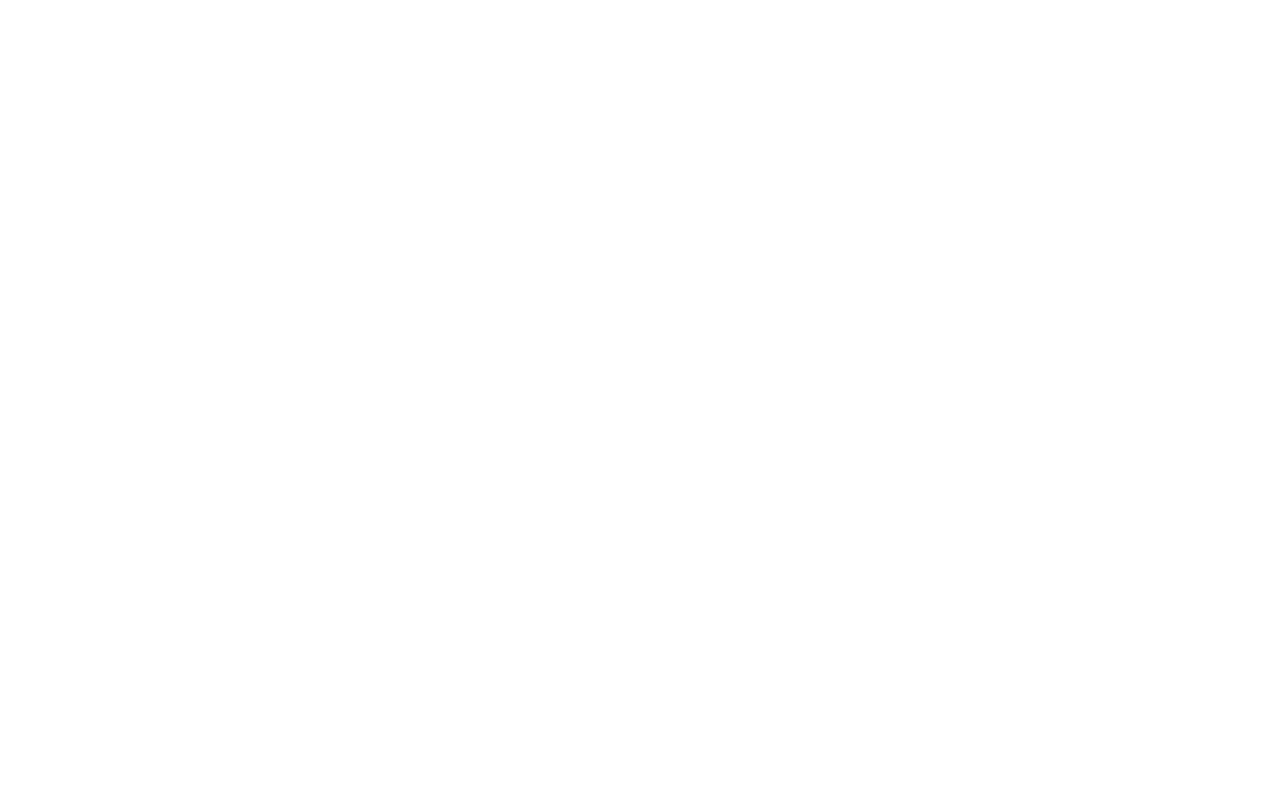
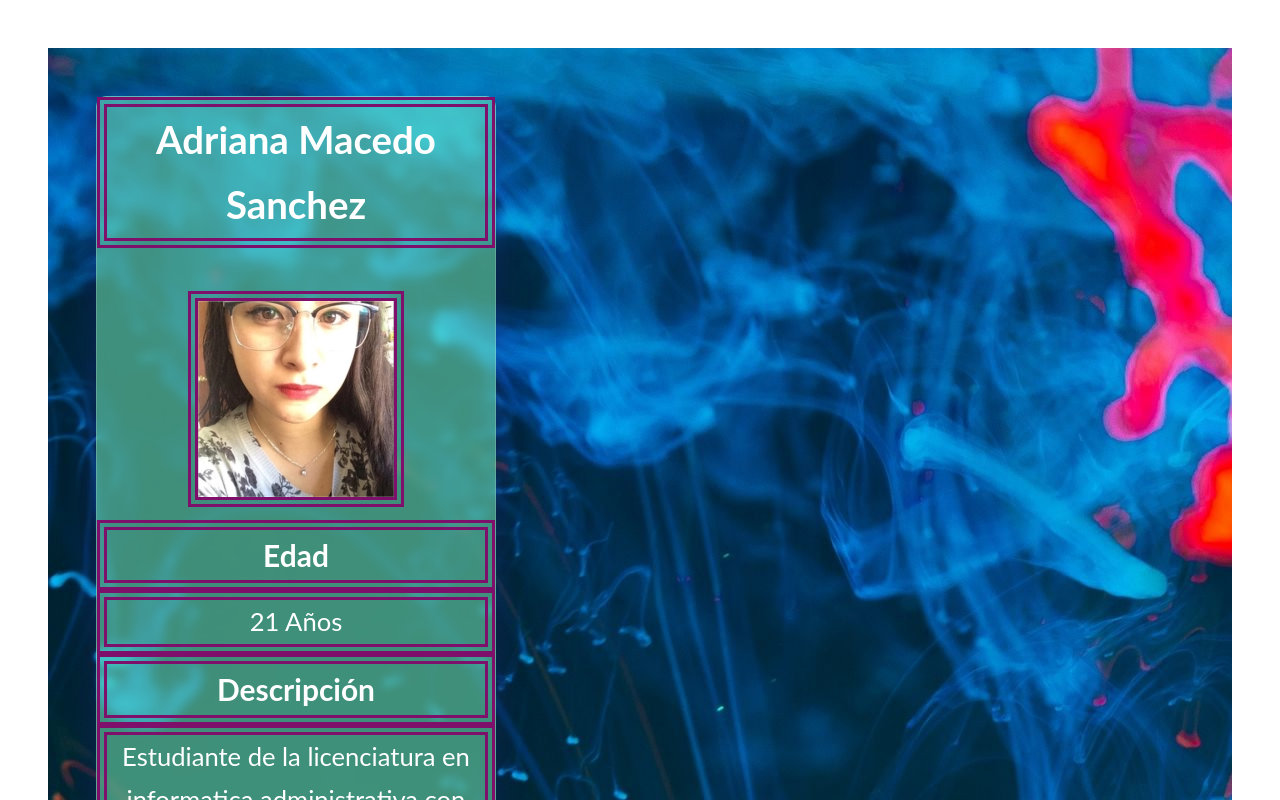
Before and after one commit to Pokihel/desarrollo_scrum, a React (Create React App) app in the folder proyecto1/: page / in a window 1280 px wide. Shown: the top 800 px of the page. Built offline with nearby package versions, Linux system fonts and the light colour scheme.

Commit message:
:lipstick: DevProfile

```diff
--- a/proyecto1/src/App.css
+++ b/proyecto1/src/App.css
@@ -62,3 +62,9 @@
     width: calc(2 * ((100% - 3 * 6rem) / 4) + 6rem); }
   .row .col-3-of-4 {
     width: calc(3 * ((100% - 3 * 6rem) / 4) +  (2 * 6rem)); }
+
+.Background{
+  width: "100%";
+  height: "100%";
+  background-image: url("components/DevProfile/Recursos/Fondo.jpg");
+}
--- a/proyecto1/src/App.js
+++ b/proyecto1/src/App.js
@@ -1,30 +1,18 @@
 import "./App.css";
 
-import Profile from "./components/Profile/Profile";
+import DevProfile from "./components/DevProfile/DevProfile";
+
+import Fondo from './components/DevProfile/Recursos/Fondo.jpg';
+
 
 function App() {
-  // const employees = [
-  //   {
-  //     name: "Julio Olvera",
-  //     stack: ["NodeJS", "React", "Sass"],
-  //     linkedin: "https://www.linkedin.com/in/julio-olvera-ortiz-b74737166/"
-  //   },
-  //{
-    //     name: "Julio Ortiz",
-    //     stack: ["NodeJS", "React", "Sass"],
-    //     linkedin: "https://www.linkedin.com/in/julio-olvera-ortiz-b74737166/"
-    //   },
-  // ];
   return (
+  <body className="Background">
     <div className="App">
 
-          {/* {employees.map((employee) => {
-            return <Profile name={employee.name} stack={employee.stack} linkedin={employee.linkedin}/>;
-          })} */}
-          {/* <Profile>
-            <h1>Soy el h1 children!</h1>
-          </Profile> */}
+      { <DevProfile/>}
     </div>
+  </body>
   );
 }
 
--- /dev/null
+++ b/proyecto1/src/components/DevProfile/DevProfile.css
@@ -0,0 +1,33 @@
+.card{
+    background: rgba(126, 251, 193, 0.50);
+    box-shadow: 0 8px 32px 0 rgba( 31, 38, 135, 0.37 );
+    backdrop-filter: blur( 4px );
+    -webkit-backdrop-filter: blur( 4px );
+    border-radius: 10px;
+    width: 400px;
+    border: 1px solid rgba( 255, 255, 255, 0.18 );
+}
+
+.DevProfileDescription{
+    border: rgb(126, 16, 107) 10px double;
+}
+
+p.DevProfileDescription{
+    color: white;
+}
+
+h3.DevProfileDescription{
+    color: white;
+}
+
+.DevProfileName{
+    border: rgb(126, 16, 107) 10px double;
+}
+
+h2.DevProfileName{
+    color: white;
+}
+
+.DevProfileImg{
+    border: rgb(126, 16, 107) 10px double;
+}
--- /dev/null
+++ b/proyecto1/src/components/DevProfile/DevProfile.js
@@ -0,0 +1,31 @@
+import "./DevProfile.css";
+import Foto from './Recursos/Foto.jpg';
+
+
+const DevProfile = (props) => {
+  return (
+    <div className="card">
+        <div>
+            <h2 className="DevProfileName">Adriana Macedo Sanchez</h2>{/*Nombre*/}
+            <br/>
+        </div>
+        <div>
+            <img className="DevProfileImg" src={Foto}/>{/*Imagen*/}
+        </div>
+        <div>
+            <h3 className="DevProfileDescription">Edad</h3>
+            <p className="DevProfileDescription">21 Años</p>
+            <h3 className="DevProfileDescription">Descripción</h3>
+            <p className="DevProfileDescription">Estudiante de la licenciatura en informatica administrativa con conocimientos en React, C++, Java y Ruby</p>{/*Descripción*/}
+            <h3 className="DevProfileDescription">Hobbies</h3>
+            <p className="DevProfileDescription">Joyería de resina, jardinería, sublimación, cuidado de animales domésticos</p>
+            <h3 className="DevProfileDescription">Experiencia laboral</h3>
+            <p className="DevProfileDescription">Ventas de mostrador<br/> Manejo de efectivo <br/> Manejo de inventarios</p>{/*Descripción*/}
+        </div>
+
+    </div>
+  );
+};
+
+
+export default DevProfile;
```
Also changed, not shown: proyecto1/src/components/Profile/Profile.js (+0 -26 lines), proyecto1/src/components/DevProfile/Recursos/Fondo.jpg (added), proyecto1/src/components/DevProfile/Recursos/Foto.jpg (added).
